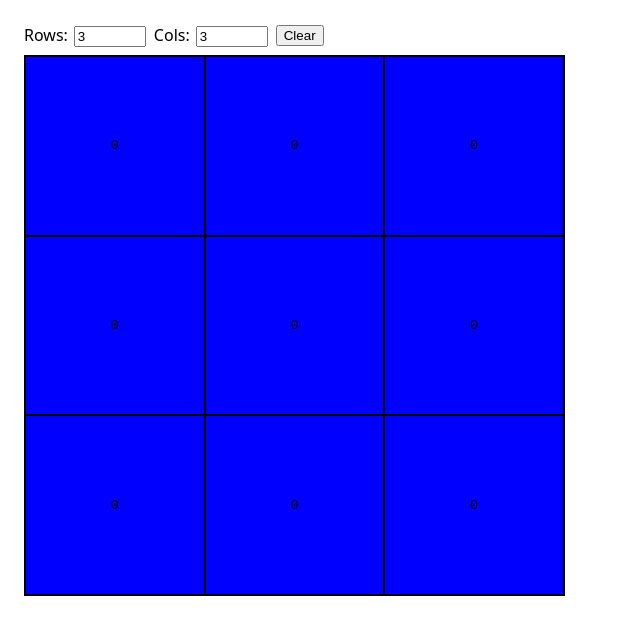
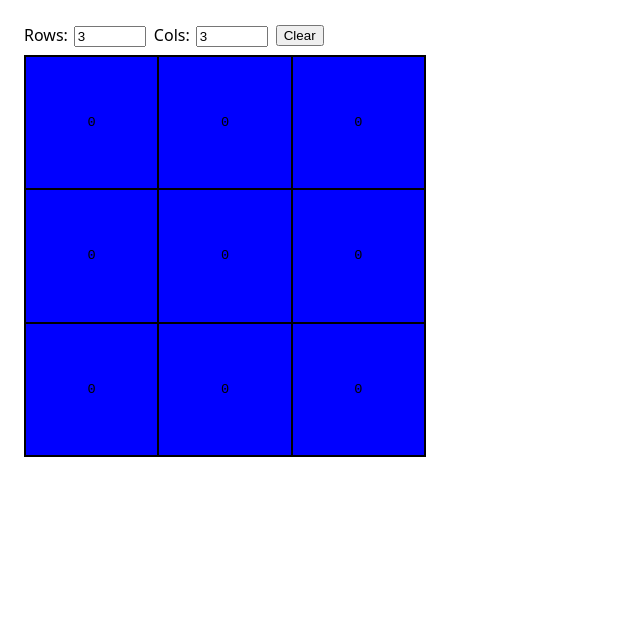
Before and after one commit to fletchgraham/convolve, a Next.js app: page / in a window 1280 px wide. Shown: the top 634 px of the page, without its empty margins (0-640 px from the left). Built offline with nearby package versions, Linux system fonts and the light colour scheme.

Commit message:
cell shrink to fit

```diff
--- a/components/cell.js
+++ b/components/cell.js
@@ -19,16 +19,35 @@ export default function Cell({ r, c }) {
   };
 
   return (
+    <div
+      style={{
+        display: "flex",
+        width: "100%",
+        height: "100%",
+        minWidth: 0,
+        minHeight: 0,
+      }}
+    >
       <input
         value={value}
         onChange={onChange}
         style={{
+          flex: 1,
+          width: "100%",
+          height: "100%",
+          minWidth: 0,
+          minHeight: 0,
+          boxSizing: "border-box",
           border: ".5px solid #000",
           background: "blue",
           fontFamily: "monospace",
           fontSize: "0.85rem",
           textAlign: "center",
+          padding: 0,
+          margin: 0,
+          outline: "none",
         }}
       />
+    </div>
   );
 }
--- a/components/editable-grid.jsx
+++ b/components/editable-grid.jsx
@@ -61,9 +61,13 @@ export default function EditableGrid() {
           style={{
             display: "grid",
             gridTemplateColumns: `repeat(${colCount}, 1fr)`,
-            width: "100%",
-            aspectRatio: `${colCount} / ${rowCount}`,
+            gridTemplateRows: `repeat(${rowCount}, 1fr)`,
+            width: 400,
+            height: 400,
             border: ".5px solid #000",
+            overflow: "hidden",
+            minWidth: 0,
+            minHeight: 0,
           }}
         >
           {grid.map((row, r) =>
```
Lines whose indentation alone changed are shown as unchanged.
